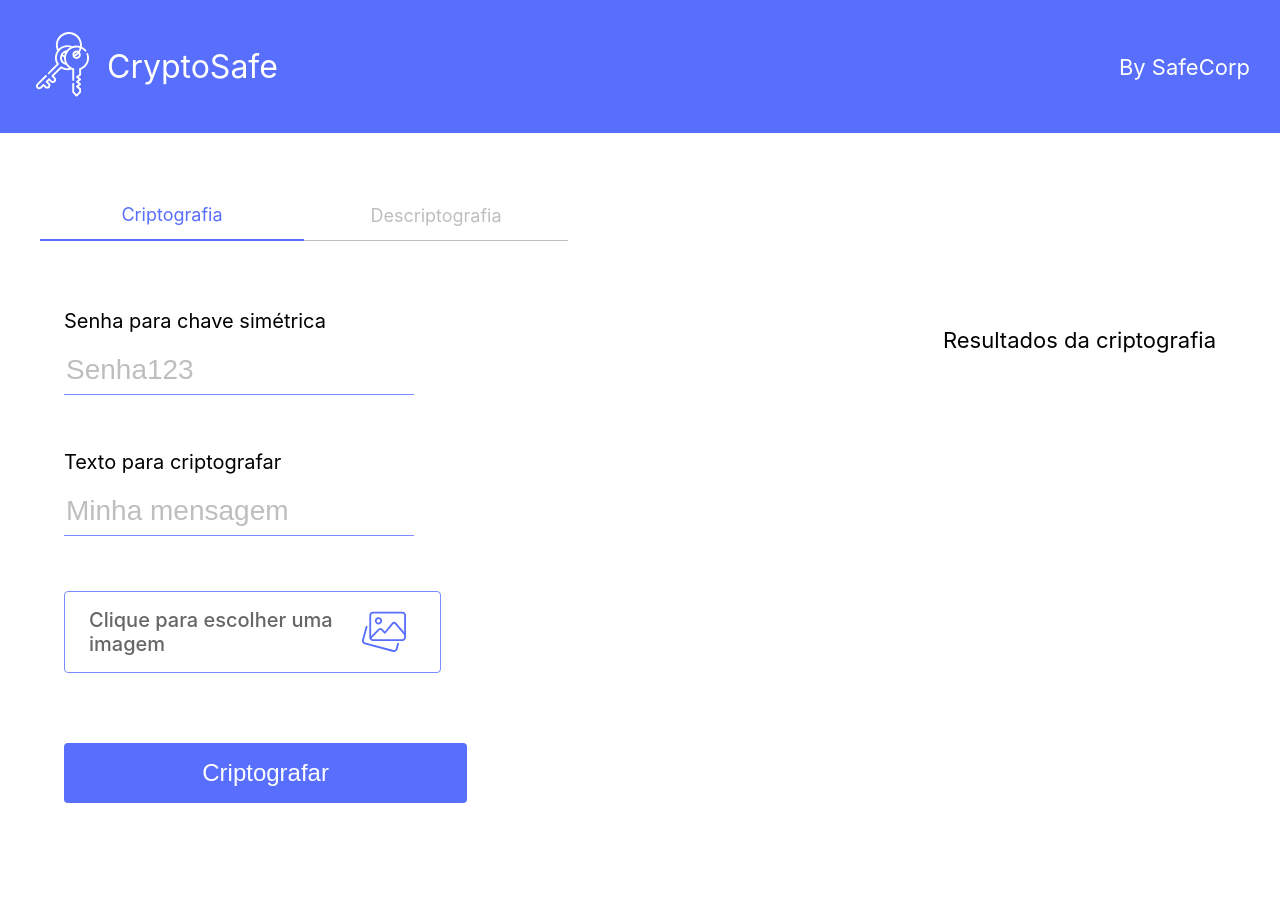
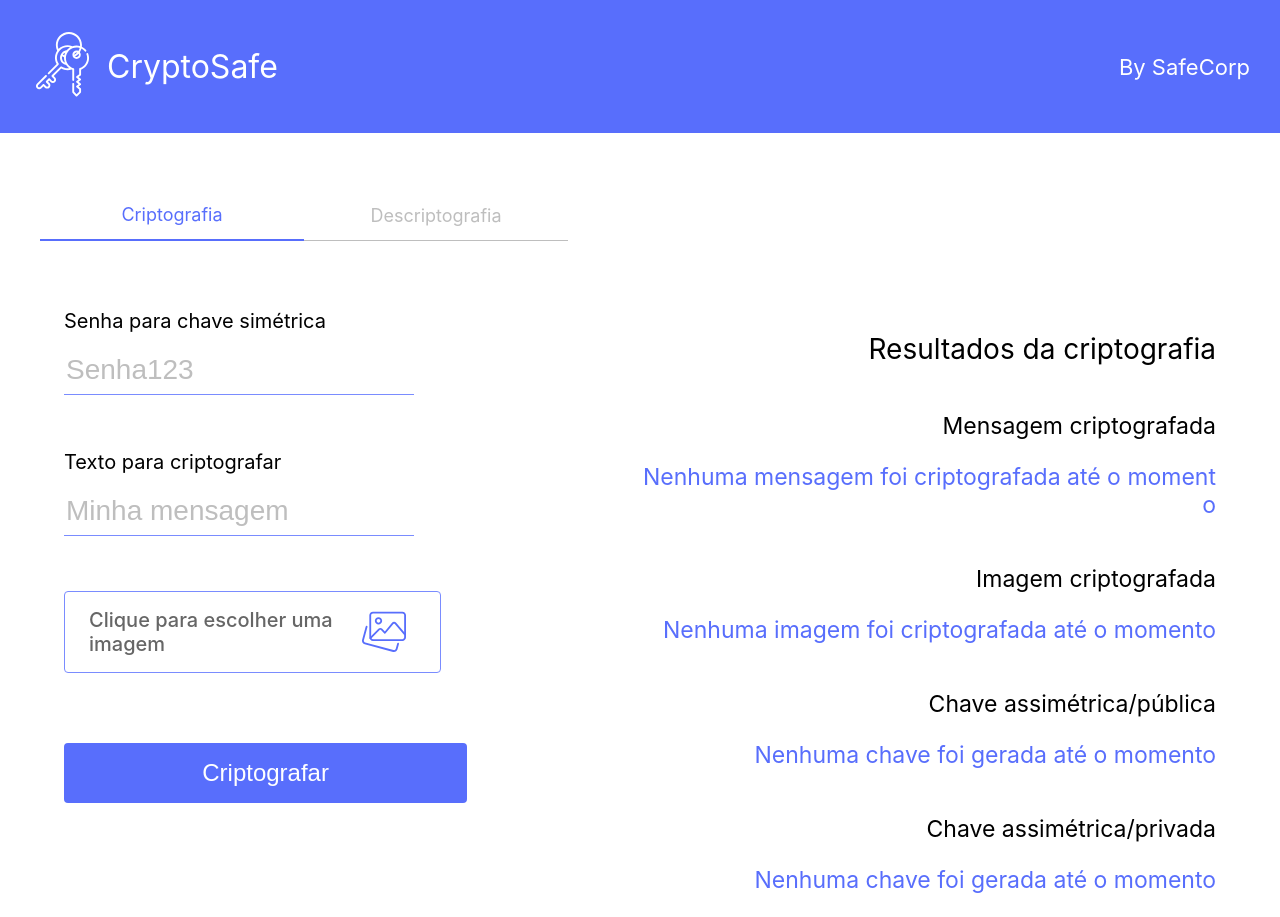
Before and after one commit to LucasRohr/criptografia, a React (Create React App) app: page / in a window 1280 px wide. Before the commit the page ends 803 px from the top, so only its background shows below. Built offline with nearby package versions, Linux system fonts and the light colour scheme.

Commit message:
Fixing styles

```diff
--- a/src/pages/main/components/crypt-content/crypt-content.component.jsx
+++ b/src/pages/main/components/crypt-content/crypt-content.component.jsx
@@ -53,13 +53,21 @@ const CryptContent = ({ message, setMessage, imageFile, setImageFile, setEncrypt
       <div className="crypt-content-display-section">
         <h2 className="crypt-content-display-section-title">Resultados da criptografia</h2>
 
-        <Result alignEnd title="Mensagem criptografada">{encryptedItems.message}</Result>
+        <Result alignEnd title="Mensagem criptografada" variant="message">
+          {encryptedItems.message}
+        </Result>
 
-        <Result alignEnd title="Imagem criptografada">{encryptedItems.image}</Result>
+        <Result alignEnd title="Imagem criptografada" variant="image">
+          {encryptedItems.image}
+        </Result>
 
-        <Result alignEnd title="Chave assimétrica/pública">{asymmetricKeyPair?.publicKey}</Result>
+        <Result alignEnd title="Chave assimétrica/pública" variant="key">
+          {asymmetricKeyPair?.publicKey}
+        </Result>
 
-        <Result alignEnd title="Chave assimétrica/privada">{asymmetricKeyPair?.secretKey}</Result>
+        <Result alignEnd title="Chave assimétrica/privada" variant="key">
+          {asymmetricKeyPair?.secretKey}
+        </Result>
       </div>
     </div>
   )
--- a/src/pages/main/components/crypt-content/crypt-content.style.scss
+++ b/src/pages/main/components/crypt-content/crypt-content.style.scss
@@ -24,7 +24,7 @@
 
     & > .crypt-content-display-section-title {
       font-weight: normal;
-      font-size: 22px;
+      font-size: 28px;
     }
   }
 }
--- a/src/pages/main/components/molecules/result/result.component.jsx
+++ b/src/pages/main/components/molecules/result/result.component.jsx
@@ -1,12 +1,22 @@
-import React from 'react'
+import React, { useMemo } from 'react'
 import './result.style.scss'
 
-const Result = ({ title, children, alignEnd }) =>
-  children ? (
+const Result = ({ title, children, alignEnd, variant }) => {
+  const emptyContentOptions = useMemo(
+    () => ({
+      message: 'Nenhuma mensagem foi criptografada até o momento',
+      image: 'Nenhuma imagem foi criptografada até o momento',
+      key: 'Nenhuma chave foi gerada até o momento',
+    }),
+    []
+  )
+
+  return (
     <>
       <p className={`result-title ${alignEnd && 'align-end'}`}>{title}</p>
-      <p className={`result-value ${alignEnd && 'align-end'}`}>{children}</p>
+      <p className={`result-value ${alignEnd && 'align-end'}`}>{children ?? emptyContentOptions[variant]}</p>
     </>
-  ) : null
+  )
+}
 
 export { Result }
--- a/src/pages/main/components/molecules/result/result.style.scss
+++ b/src/pages/main/components/molecules/result/result.style.scss
@@ -1,12 +1,16 @@
+@import '/src/variables.scss';
+
 .align-end {
   text-align: end;
 }
 
 .result-title {
+  font-size: 23px;
   margin-bottom: 0;
 }
 
 .result-value {
-  color: #586efc;
+  font-size: 23px;
+  color: $primary;
   word-break: break-all;
 }
```
Also changed, not shown: src/pages/main/components/decrypt-content/decrypt-content.component.jsx (+7 -5 lines).
